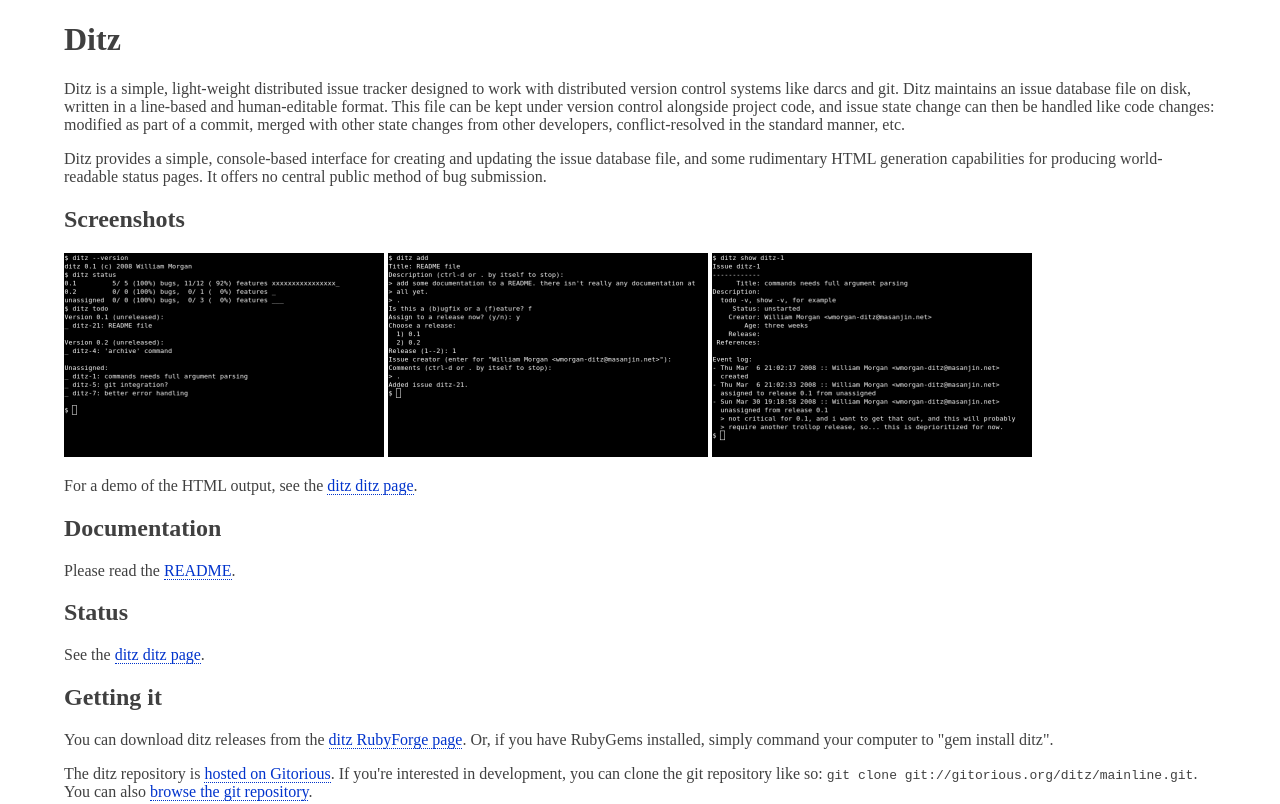
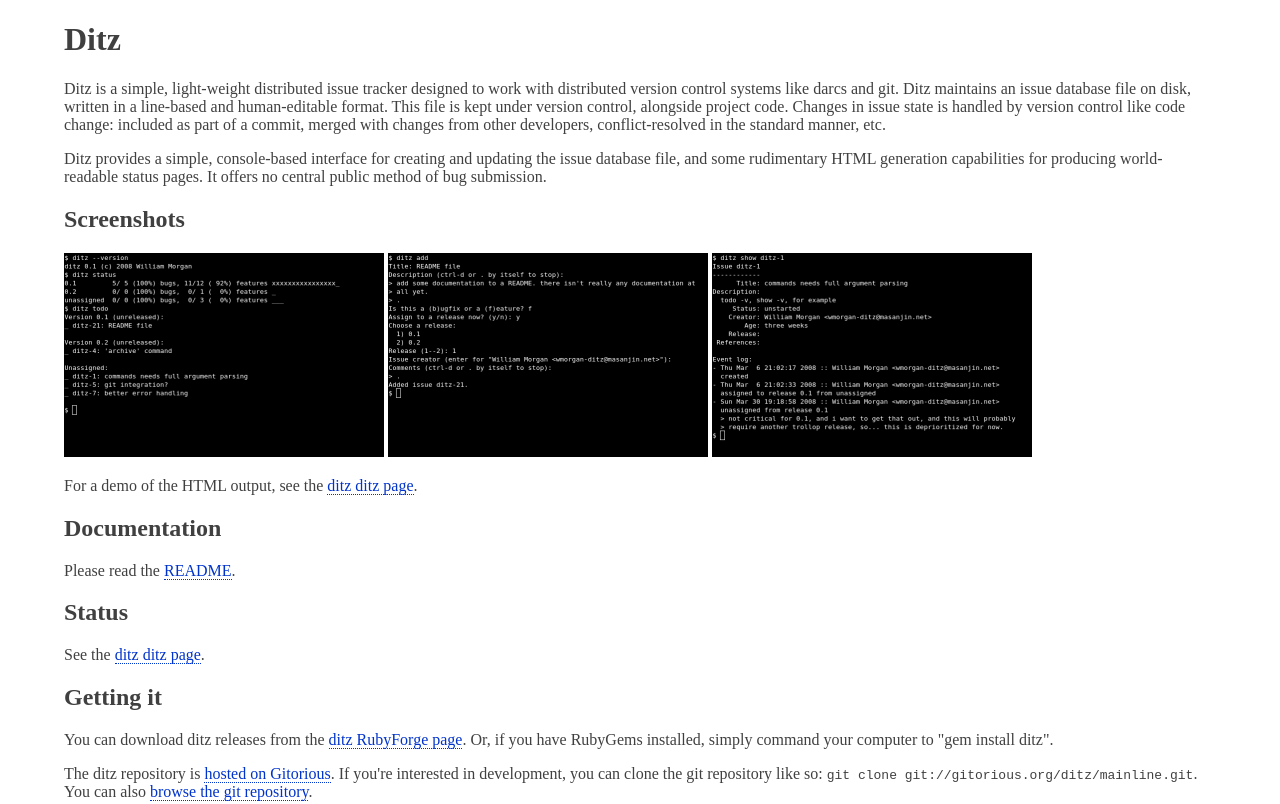
Before and after one commit to jashmenn/ditz, a plain HTML site: page www/index.html in a window 1280 px wide. Shown: the top 804 px of the page. Drawn offline with Linux system fonts and the light colour scheme.

Commit message:
minor README/index.html tweaks

```diff
--- a/www/index.html
+++ b/www/index.html
@@ -14,9 +14,9 @@
   <p> Ditz is a simple, light-weight distributed issue tracker designed to work
   with distributed version control systems like darcs and git. Ditz maintains
   an issue database file on disk, written in a line-based and human-editable
-  format. This file can be kept under version control alongside project code,
-  and issue state change can then be handled like code changes: modified as
-  part of a commit, merged with other state changes from other developers,
+  format. This file is kept under version control, alongside project code.
+  Changes in issue state is handled by version control like code change:
+  included as part of a commit, merged with changes from other developers,
   conflict-resolved in the standard manner, etc. </p>
 
   <p> Ditz provides a simple, console-based interface for creating and updating
```
Also changed, not shown: README.txt.
